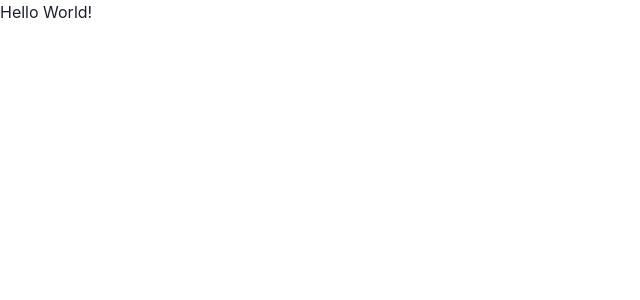
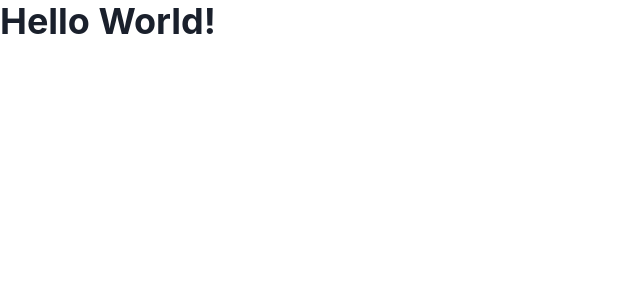
Before and after one commit to seijinrosen/tools, a Next.js app: page /hello-page in a window 1280 px wide. Shown: the top 300 px of the page, without its empty margins (0-640 px from the left). Built offline with nearby package versions, Linux system fonts and the light colour scheme.

Commit message:
Use chakra heading

```diff
--- a/src/components/HelloWorld/index.tsx
+++ b/src/components/HelloWorld/index.tsx
@@ -1,7 +1,9 @@
+import { Heading } from "@chakra-ui/react";
+
 const HelloWorld = () => {
   return (
     <>
-      <h1>Hello World!</h1>
+      <Heading>Hello World!</Heading>
     </>
   );
 };
```
